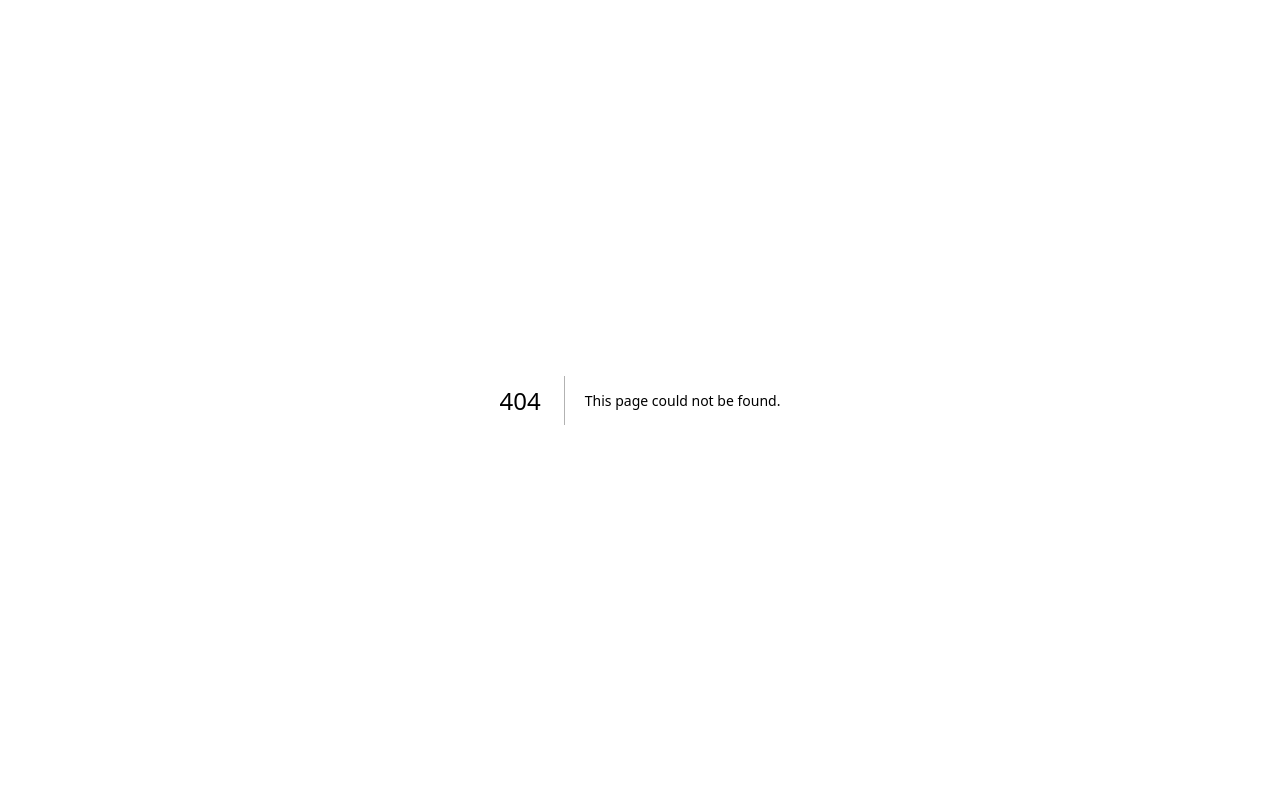
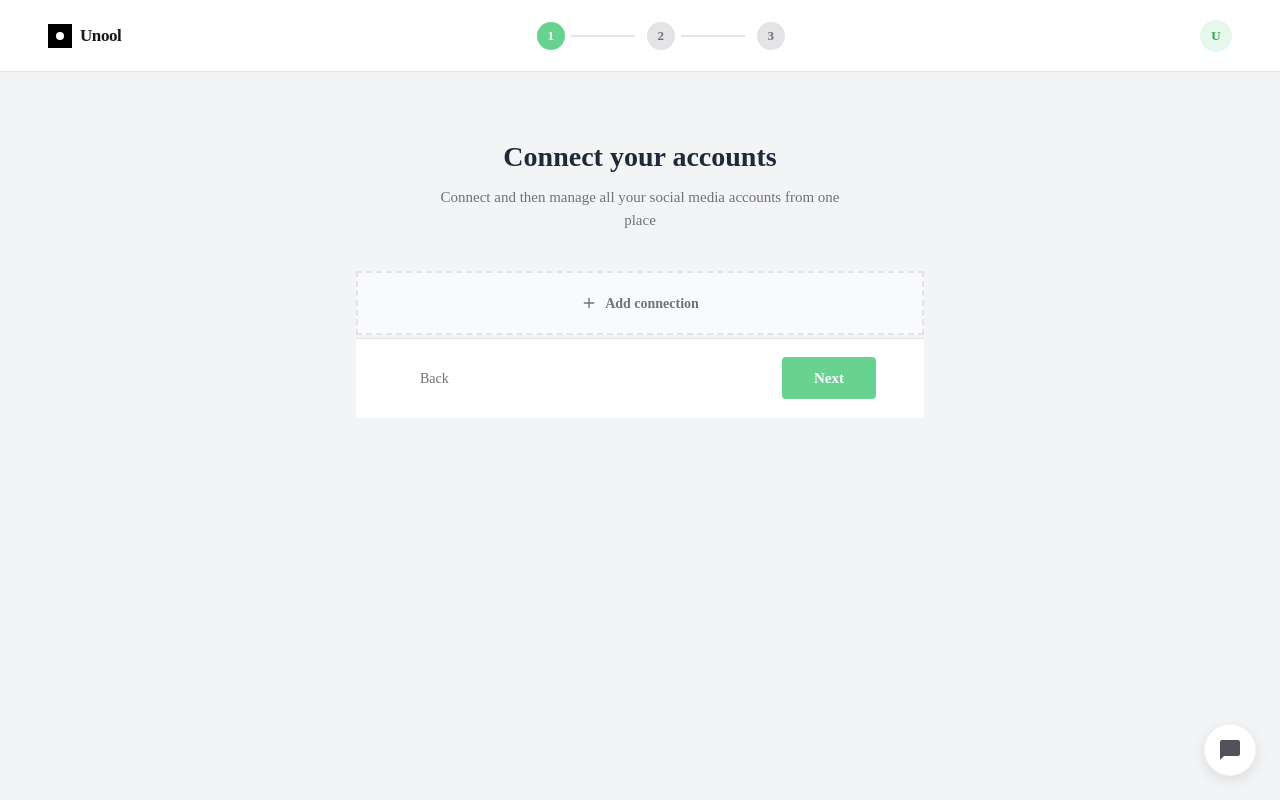
Before and after one commit to xpixenoxx/unool, a Next.js app: page /onboarding/connect in a window 1280 px wide. Before the commit this address had no page. Built offline with nearby package versions, Linux system fonts and the light colour scheme.

Commit message:
feat(onboarding): build UI for onboarding start and connect pages based on reference designs

```diff
--- /dev/null
+++ b/app/onboarding/connect/page.tsx
@@ -0,0 +1,79 @@
+'use client';
+
+import { useRouter } from 'next/navigation';
+import { Plus, MoreVertical } from 'lucide-react';
+
+export default function OnboardingConnectPage() {
+  const router = useRouter();
+
+  const handleNext = () => {
+    // Assuming next redirects to dashboard after finishing onboarding
+    router.push('/dashboard');
+  };
+
+  const handleBack = () => {
+    router.push('/onboarding/start');
+  };
+
+  return (
+    <div className="flex flex-col items-center animate-in fade-in slide-in-from-right duration-500">
+
+      <h1 className="text-[28px] font-bold text-[#1f2937] mb-2 mt-4">Connect your accounts</h1>
+      <p className="text-[15px] text-zinc-500 mb-10 text-center max-w-[400px]">
+        Connect and then manage all your social media accounts from one place
+      </p>
+
+      <div className="w-full space-y-4">
+
+        {/* Add Connection Button */}
+        <button className="w-full h-16 border-2 border-dashed border-zinc-200 rounded-lg flex items-center justify-center gap-2 text-zinc-500 hover:text-zinc-700 hover:border-zinc-300 hover:bg-white transition-colors bg-white/50">
+          <Plus className="w-4 h-4" />
+          <span className="text-[14px] font-semibold">Add connection</span>
+        </button>
+
+        {/* Existing Connection (LinkedIn Example) */}
+        <div className="w-fit min-w-[320px] bg-white border border-zinc-200 rounded-lg p-3 flex items-center justify-between shadow-sm">
+          <div className="flex items-center gap-3">
+            <div className="relative">
+              <div className="w-10 h-10 rounded-full bg-[#7052c4] text-white flex items-center justify-center font-semibold text-lg">
+                A
+              </div>
+              <div className="absolute -bottom-1 -right-1 w-[18px] h-[18px] bg-[#0a66c2] rounded flex items-center justify-center border border-white">
+                <span className="text-white text-[9px] font-bold">in</span>
+              </div>
+            </div>
+            <div className="flex flex-col">
+              <span className="text-[14px] font-semibold text-[#1f2937]">LinkedIn</span>
+              <span className="text-[13px] text-zinc-500">@Ant Man</span>
+            </div>
+          </div>
+
+          <div className="flex items-center gap-3 ml-6 mr-1">
+            <div className="w-2 h-2 rounded-full bg-[#10b981]"></div>
+            <button className="text-zinc-400 hover:text-zinc-600 transition-colors">
+              <MoreVertical className="w-4 h-4" />
+            </button>
+          </div>
+        </div>
+
+      </div>
+
+      {/* Floating Bottom Bar */}
+      <div className="fixed bottom-0 left-0 w-full h-[80px] bg-white border-t border-zinc-200 flex items-center justify-between px-6 lg:px-12 z-40">
+        <button
+          onClick={handleBack}
+          className="text-zinc-500 hover:text-zinc-800 font-medium text-[14px] px-4 py-2 transition-colors"
+        >
+          Back
+        </button>
+        <button
+          onClick={handleNext}
+          className="bg-[#68d391] hover:bg-[#5bb87d] text-white px-8 py-2.5 rounded font-semibold text-[15px] transition-colors shadow-sm"
+        >
+          Next
+        </button>
+      </div>
+
+    </div>
+  );
+}
--- /dev/null
+++ b/app/onboarding/layout.tsx
@@ -0,0 +1,49 @@
+import Link from 'next/link';
+
+export default function OnboardingLayout({ children }: { children: React.ReactNode }) {
+  return (
+    <div className="min-h-screen bg-[#f3f4f6] flex flex-col font-sans relative pb-20">
+      {/* Top Header */}
+      <header className="h-[72px] bg-white border-b border-zinc-200 flex items-center justify-between px-6 lg:px-12 fixed top-0 w-full z-10">
+
+        {/* Logo left */}
+        <div className="flex items-center gap-2">
+          <div className="w-6 h-6 bg-black rounded-bl-xl rounded-tr-xl flex items-center justify-center">
+            <div className="w-2 h-2 bg-white rounded-full"></div>
+          </div>
+          <span className="text-[17px] font-bold text-zinc-900 tracking-tight">Unool</span>
+        </div>
+
+        {/* Progress indicator center */}
+        <div className="hidden md:flex items-center gap-3">
+          <div className="flex items-center gap-1.5">
+            <div className="w-7 h-7 rounded-full bg-[#68d391] text-white flex items-center justify-center text-[13px] font-semibold">1</div>
+            <div className="w-16 h-[2px] bg-zinc-200"></div>
+          </div>
+          <div className="flex items-center gap-1.5">
+            <div className="w-7 h-7 rounded-full bg-zinc-200 text-zinc-500 flex items-center justify-center text-[13px] font-semibold">2</div>
+            <div className="w-16 h-[2px] bg-zinc-200"></div>
+          </div>
+          <div className="w-7 h-7 rounded-full bg-zinc-200 text-zinc-500 flex items-center justify-center text-[13px] font-semibold">3</div>
+        </div>
+
+        {/* User avatar right */}
+        <div className="w-8 h-8 rounded-full bg-[#e6f7ec] text-[#34a853] flex items-center justify-center text-[13px] font-bold">
+          U
+        </div>
+      </header>
+
+      {/* Main Content Area */}
+      <main className="flex-1 w-full max-w-[600px] mx-auto mt-[72px] pt-12 px-4 pb-24">
+        {children}
+      </main>
+
+      {/* Chat Bubble placeholder */}
+      <div className="fixed bottom-6 right-6 w-[52px] h-[52px] bg-white rounded-full shadow-[0_4px_14px_rgba(0,0,0,0.1)] border border-zinc-100 flex items-center justify-center cursor-pointer hover:shadow-[0_6px_20px_rgba(0,0,0,0.15)] transition-shadow z-50">
+        <svg className="w-6 h-6 text-zinc-600" fill="currentColor" viewBox="0 0 24 24">
+          <path d="M20 2H4c-1.1 0-2 .9-2 2v18l4-4h14c1.1 0 2-.9 2-2V4c0-1.1-.9-2-2-2z"></path>
+        </svg>
+      </div>
+    </div>
+  );
+}
--- /dev/null
+++ b/app/onboarding/start/page.tsx
@@ -0,0 +1,75 @@
+'use client';
+
+import { useState } from 'react';
+import { useRouter } from 'next/navigation';
+import { Check } from 'lucide-react';
+
+const options = [
+  { id: 'founder', title: 'Founder', desc: 'Building a business' },
+  { id: 'creator', title: 'Creator', desc: 'Growing an audience' },
+  { id: 'agency', title: 'Agency', desc: 'Managing client accounts' },
+  { id: 'enterprise', title: 'Enterprise', desc: 'Big company team' },
+  { id: 'smallbiz', title: 'Small Business', desc: 'Running a small business' },
+];
+
+export default function OnboardingStartPage() {
+  const router = useRouter();
+  const [selected, setSelected] = useState<string>('enterprise'); // default based on screenshot
+
+  const handleNext = () => {
+    router.push('/onboarding/connect');
+  };
+
+  return (
+    <div className="flex flex-col items-center animate-in fade-in slide-in-from-bottom-4 duration-500">
+
+      <p className="text-[#68d391] text-[15px] font-semibold mb-2">almost ready</p>
+      <h1 className="text-[28px] font-bold text-[#1f2937] mb-8">what sounds most like you?</h1>
+
+      <div className="w-full space-y-3">
+        {options.map((opt) => {
+          const isSelected = selected === opt.id;
+          return (
+            <div
+              key={opt.id}
+              onClick={() => setSelected(opt.id)}
+              className={\`flex items-center gap-4 p-4 rounded-lg cursor-pointer transition-all duration-200 border
+                \${isSelected
+                  ? 'bg-[#68d391] border-[#68d391] text-white shadow-md'
+                  : 'bg-white border-zinc-200 text-[#4b5563] hover:border-zinc-300 hover:shadow-sm'
+                }\`}
+            >
+              {/* Radio circle */}
+              <div className={\`w-[22px] h-[22px] rounded-full border-2 flex items-center justify-center shrink-0
+                \${isSelected ? 'border-white bg-[#4ab772] text-white' : 'border-zinc-200 bg-white'}\`}
+              >
+                {isSelected && <Check className="w-[14px] h-[14px]" />}
+              </div>
+
+              {/* Text content */}
+              <div className="flex flex-col">
+                <span className={\`text-[16px] font-semibold \${isSelected ? 'text-white' : 'text-[#374151]'}\`}>
+                  {opt.title}
+                </span>
+                <span className={\`text-[14px] \${isSelected ? 'text-white/90' : 'text-zinc-500'}\`}>
+                  {opt.desc}
+                </span>
+              </div>
+            </div>
+          );
+        })}
+      </div>
+
+      {/* Floating Bottom Bar */}
+      <div className="fixed bottom-0 left-0 w-full h-[80px] bg-white border-t border-zinc-200 flex items-center justify-end px-6 lg:px-12 z-40">
+        <button
+          onClick={handleNext}
+          className="bg-[#68d391] hover:bg-[#5bb87d] text-white px-8 py-2.5 rounded font-semibold text-[15px] transition-colors shadow-sm"
+        >
+          Next
+        </button>
+      </div>
+
+    </div>
+  );
+}
```
